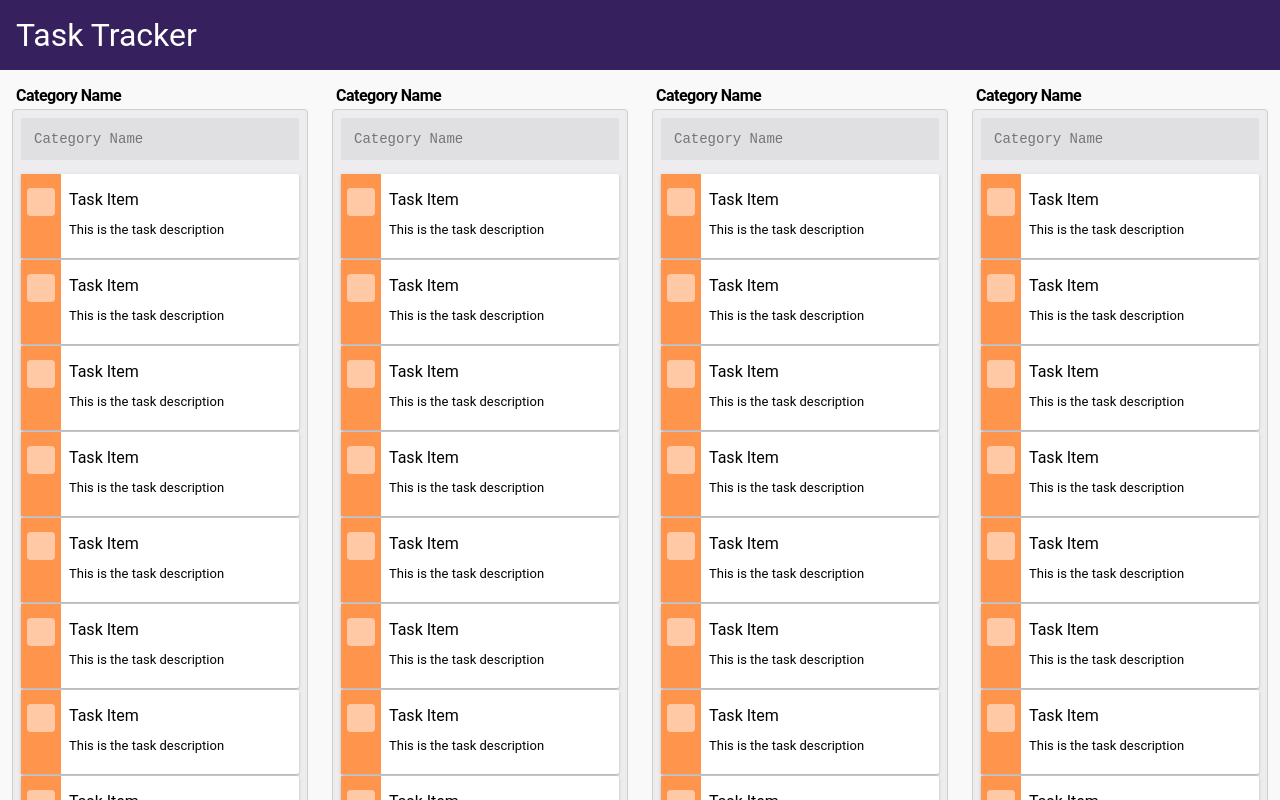
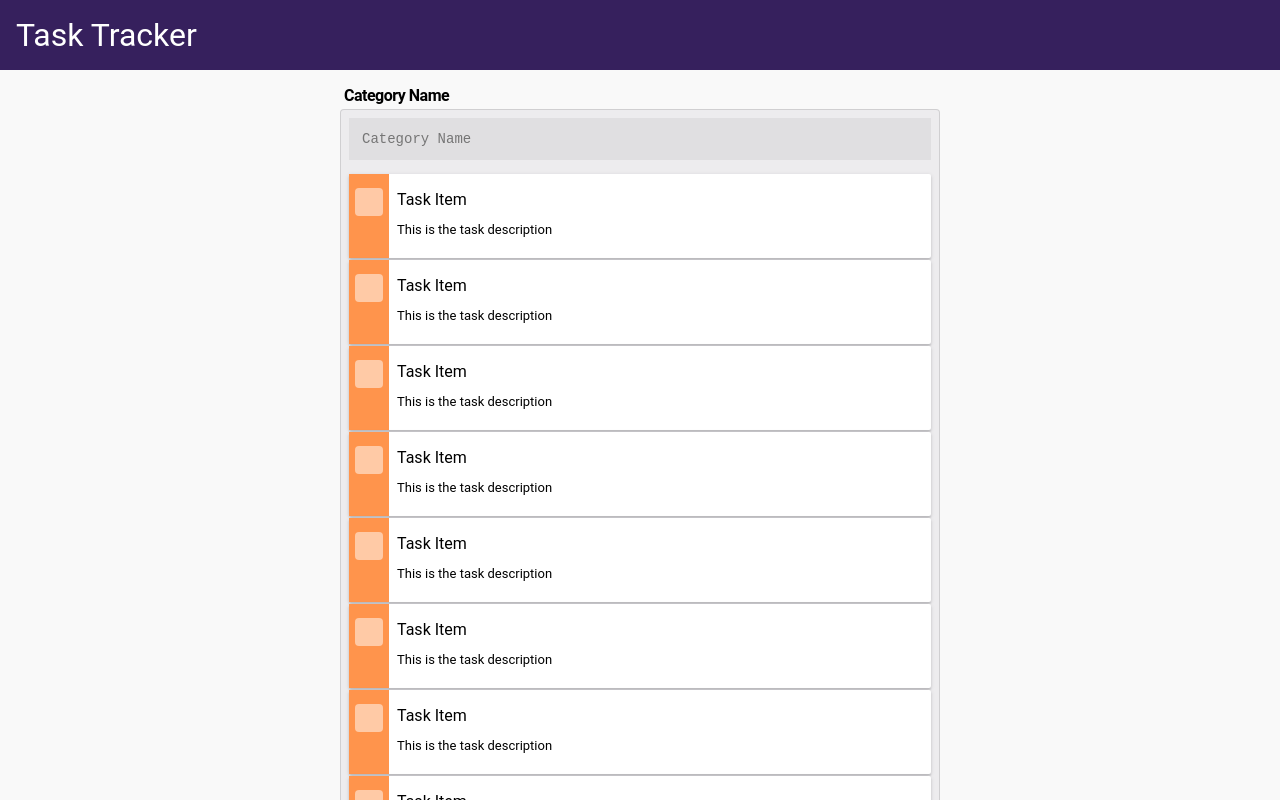
Before and after one commit to VailVeix/trackerweb, a React (Create React App) app: page / in a window 1280 px wide. Shown: the top 800 px of the page. Built offline with nearby package versions, Linux system fonts and the light colour scheme.

Commit message:
css changes, color additions

```diff
--- a/src/App.js
+++ b/src/App.js
@@ -11,9 +11,6 @@ function App() {
             </header>
             <div className='App-body'>
                 <Category />
-                <Category />
-                <Category />
-                <Category />
             </div>
         </div>
     );
--- a/src/Category/Category.css
+++ b/src/Category/Category.css
@@ -3,7 +3,6 @@ div.Category-Card{
     padding: 8px;
     display: flex;
     flex-direction: column;
-    max-width: 600;
 }
 
 h2.Category-Name{
@@ -11,7 +10,6 @@ h2.Category-Name{
     margin: 4px;
     font-size: medium;
     letter-spacing: -.5px;
-    max-width: 600;
 }
 
 .Task-new-container{
@@ -34,4 +32,5 @@ h2.Category-Name{
     flex-direction: column;
     flex-grow:1;
     padding: 12px;
+    max-width: 600px;
 }
--- a/src/Task/Task.css
+++ b/src/Task/Task.css
@@ -1,3 +1,4 @@
+/* Task Container */
 .Task-container{
     display: flex;
     margin-bottom: 2px;
@@ -6,44 +7,78 @@
     background: #fff;
     border-radius: 2px;
     position: relative;
+    background-color: #ffffff;
+    color: black;
 }
 
+.Task-container-off{
+    color: #939393;
+}
+
+/* Task Button Container */
 .Task-button-container{
-    background-color: #ff944c;
     justify-content: center;
     display: flex;
     padding: 6px;
 }
 
+.Task-button-container-off{
+    background-color: #878190;
+}
+
+.Task-button-container-redder{
+    background-color: #de3f3f;
+}
+
+.Task-button-container-red{
+    background-color: #ff6165;
+}
+
+.Task-button-container-orange{
+    background-color: #ff944c;
+}
+
+.Task-button-container-yellow{
+    background-color: #ffbe5d;
+}
+
+.Task-button-container-green{
+    background-color: #24cc8f;
+}
+
+.Task-button-container-blue{
+    background-color: #3bcad7;
+}
+
+.Task-button-container-bluer{
+    background-color: #50b5e9;
+}
+
+.Task-button-container-purple{
+    background-color: #925cf3;
+}
+
+/* Task Button */
+Button.Task-button{
+    background:hsla(0,0%,100%,.5)
+}
+
+Button.Task-button-off{
+    background-color: #c3c0c7;
+}
+
+/* Task Info Container */
 .Task-info-container{
     flex-grow: 1;
     padding: 8px;
 }
 
-.Task-button{
-}
-
+/* Task Name */
 .Task-name{
     margin-top: 8px;
 }
 
+/* Task Description */
 .Task-description{
     font-size: small;
 }
-
-div.CardOn{
-    background-color: #ffffff;
-    color: black;
-}
-
-div.CardOff{
-    color: #939393;
-}
-
-Button.CardOn{
-    background-color: #ffc9a6;
-}
-
-Button.CardOff{
-    background-color: #939393;
-}
--- a/src/Task/Task.js
+++ b/src/Task/Task.js
@@ -27,9 +27,9 @@ function Task() {
     const classes = useStyles();
 
     return (
-        <div className={`Task-container ${cardState ? "CardOn" : "CardOff"}`} >
-            <div className={`Task-button-container ${cardState ? "" : "CardOff"}`}>
-                <Button className={`Task-button ${cardState ? "CardOn" : "CardOff"} ${classes.Button}`} onClick={buttonPush}></Button>
+        <div className={`Task-container ${cardState ? "" : "Task-container-off"}`} >
+            <div className={`Task-button-container ${cardState ? "Task-button-container-orange" : "Task-button-container-off"}`}>
+                <Button className={`Task-button ${cardState ? "" : "Task-button-off"} ${classes.Button}`} onClick={buttonPush}></Button>
             </div>
             <div className='Task-info-container'>
                 <div className='Task-name'>Task Item</div>
```
